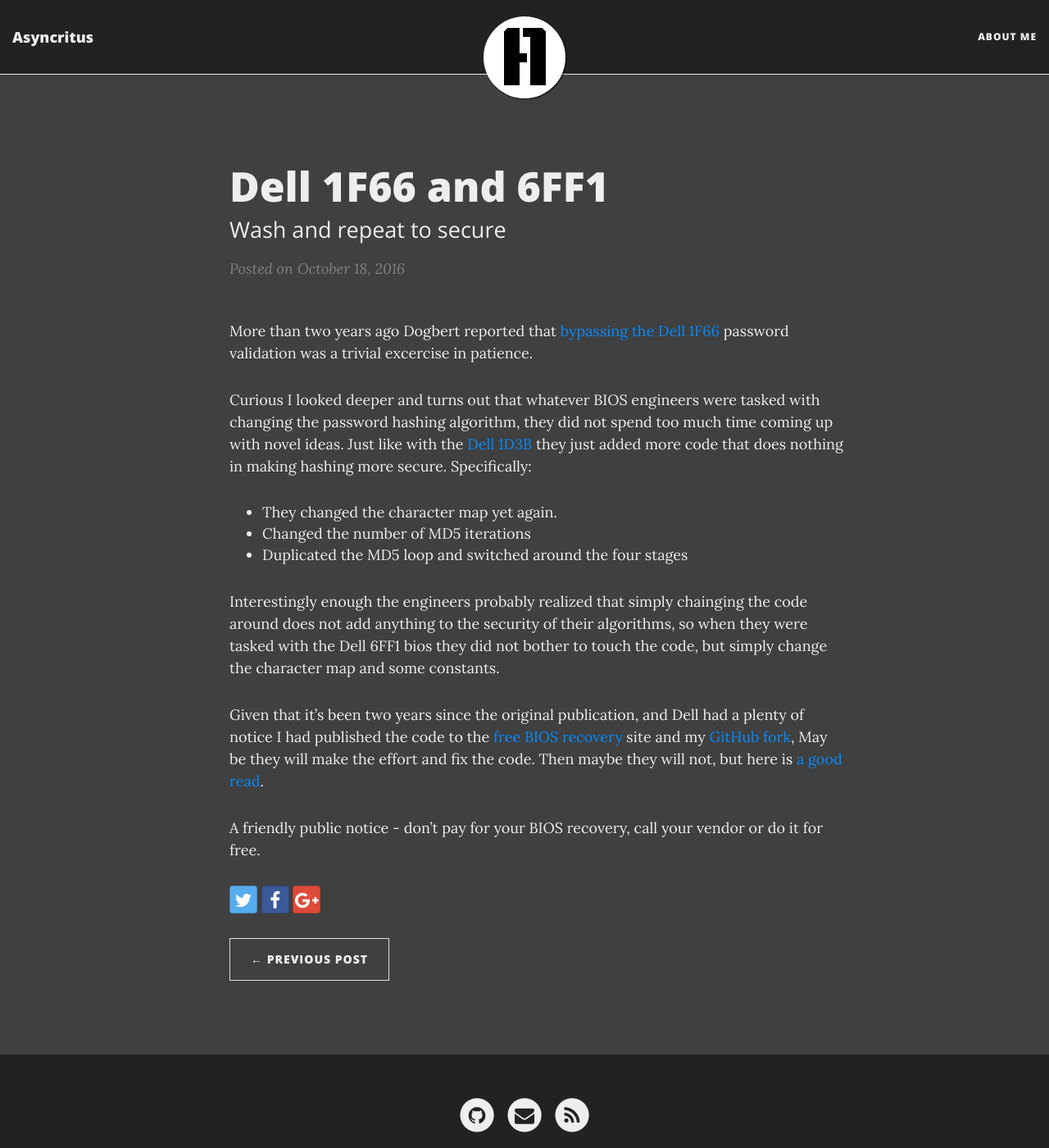
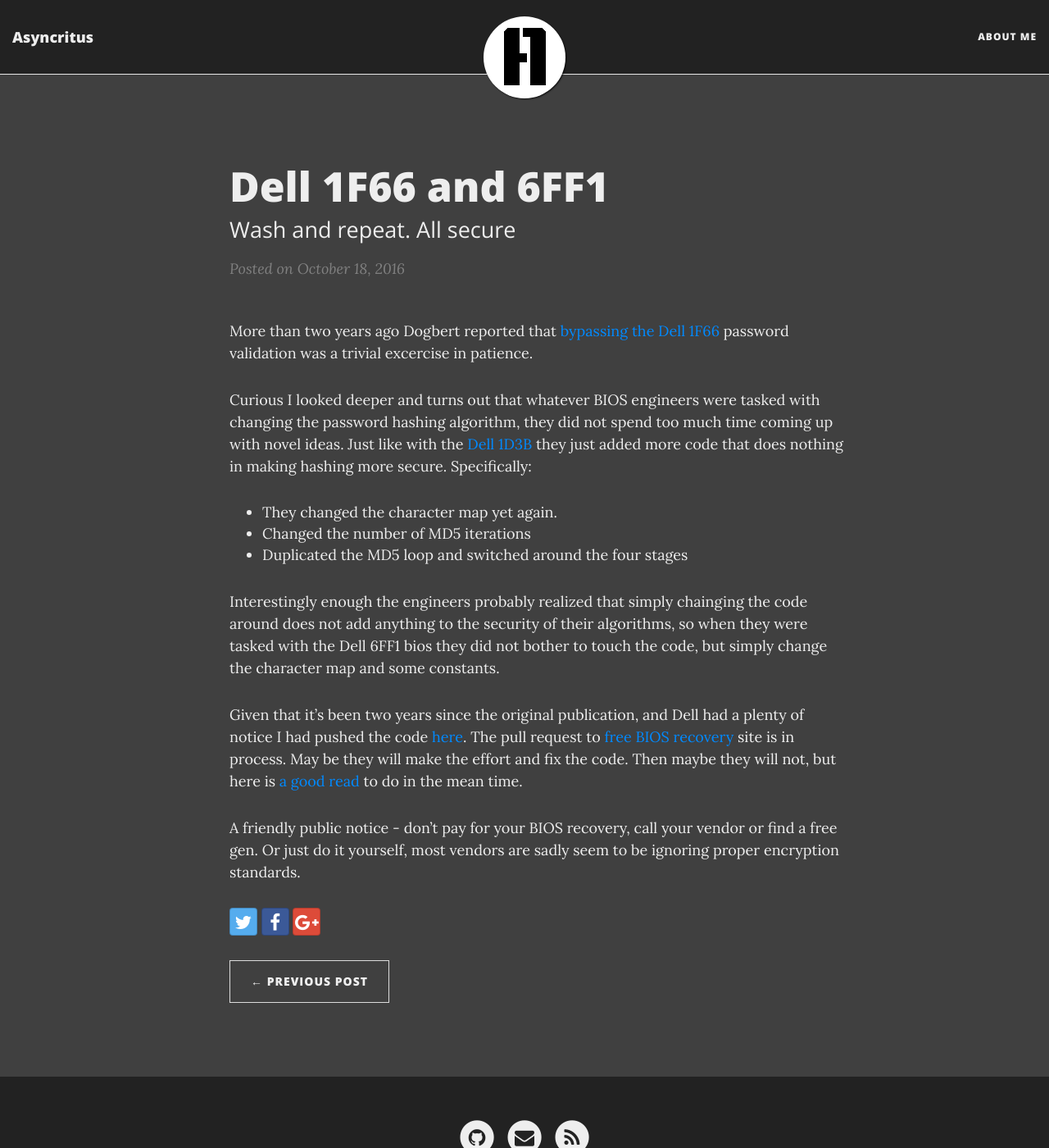
Before and after one commit to A-syncritus/a-syncritus.github.io, a Jekyll site: the page built from _posts/2016-10-18-dell-trivialisms.md, in a window 1280 px wide and 1400 px high. Shown: the whole window at 82% size. Built offline with Jekyll 4.4.1, drawn with Linux system fonts in a browser that asks for light colours; nearby versions of some CDN libraries.

Commit message:
Update 2016-10-18-dell-trivialisms.md

```diff
--- a/_posts/2016-10-18-dell-trivialisms.md
+++ b/_posts/2016-10-18-dell-trivialisms.md
@@ -1,7 +1,7 @@
 ---
 layout: post
 title: Dell 1F66 and 6FF1
-subtitle: Wash and repeat to secure
+subtitle: Wash and repeat. All secure
 # bigimg: /images/path.jpg
 ---
 
@@ -17,7 +17,6 @@
 Interestingly enough the engineers probably realized that simply chainging the code around does not add anything to the security of their algorithms, so when they were tasked with the Dell 6FF1
 bios they did not bother to touch the code, but simply change the character map and some constants.
 
-Given that it's been two years since the original publication, and Dell had a plenty of notice I had published the code to the [free BIOS recovery](https://bios-pw.org/) site and my [GitHub fork](https://github.com/A-syncritus/pwgen-for-bios),
-May be they will make the effort and fix the code. Then maybe they will not, but here is [a good read](https://dogber1.blogspot.nl/2010/07/how-to-protect-better-secure-bios.html).
+Given that it's been two years since the original publication, and Dell had a plenty of notice I had pushed the code [here](http://asyncrit.us/bios-pw/). The pull request to [free BIOS recovery](https://bios-pw.org/) site is in process. May be they will make the effort and fix the code. Then maybe they will not, but here is [a good read](https://dogber1.blogspot.nl/2010/07/how-to-protect-better-secure-bios.html) to do in the mean time.
 
-A friendly public notice - don't pay for your BIOS recovery, call your vendor or do it for free.
+A friendly public notice - don't pay for your BIOS recovery, call your vendor or find a free gen. Or just do it yourself, most vendors are sadly seem to be ignoring proper encryption standards.
```
